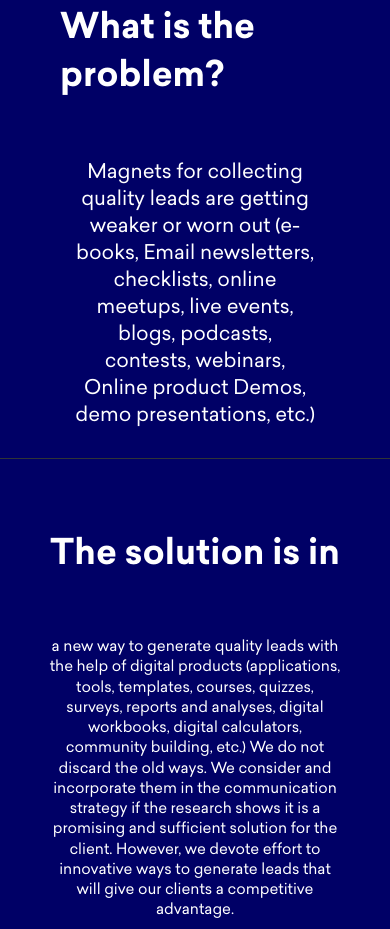
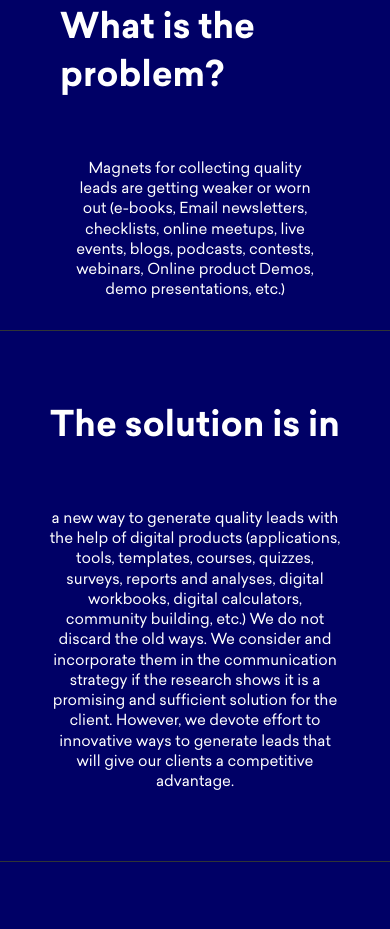
Before and after one commit to NikolaCurcic94/Tribe-Tech-Website, a plain HTML site: page index.html in a window 390 px wide. Shown: the part 804-1733 px from the top of the page. Drawn offline with Linux system fonts and the light colour scheme.

Commit message:
p shages

```diff
--- a/scss/style.scss
+++ b/scss/style.scss
@@ -106,6 +106,11 @@
 
     @media (max-width: 768px) {
       font-size: 20px;
+      width: 90%;
+    }
+
+    @media (max-width: 480px) {
+      font-size: 15px;
       width: 90%;
     }
   }
```
Also changed, not shown: scss/style.css, 1 other file.
